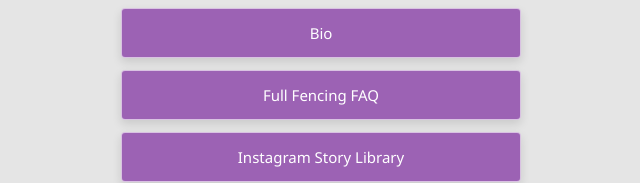
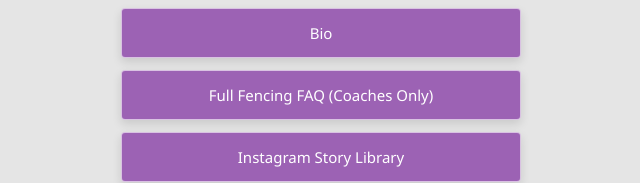
Before and after one commit to muhammadarbazbashir/fencingfaqs, a plain HTML site: page index.html in a window 1280 px wide. Shown: the part 266-449 px from the top of the page, without its empty margins (319-959 px from the left). Drawn offline with nearby package versions, Linux system fonts and the light colour scheme; no server answers.

Commit message:
Update index.html
Changed Full Fencing FAQ button

```diff
--- a/index.html
+++ b/index.html
@@ -201,7 +201,7 @@
   <div class="links-container">
     <!-- URLs are managed from the Admin Dashboard -->
     <a id="linkBio" href="#" class="link-btn">Bio</a>
-    <a id="linkFaq" href="#" class="link-btn">Full Fencing FAQ</a>
+    <a id="linkFaq" href="#" class="link-btn">Full Fencing FAQ (Coaches Only)</a>
     <a id="linkInstagram" href="#" class="link-btn">Instagram Story Library</a>
     <a id="linkYoutube" href="#" class="link-btn">YouTube Video Analysis Library</a>
   </div>
```
